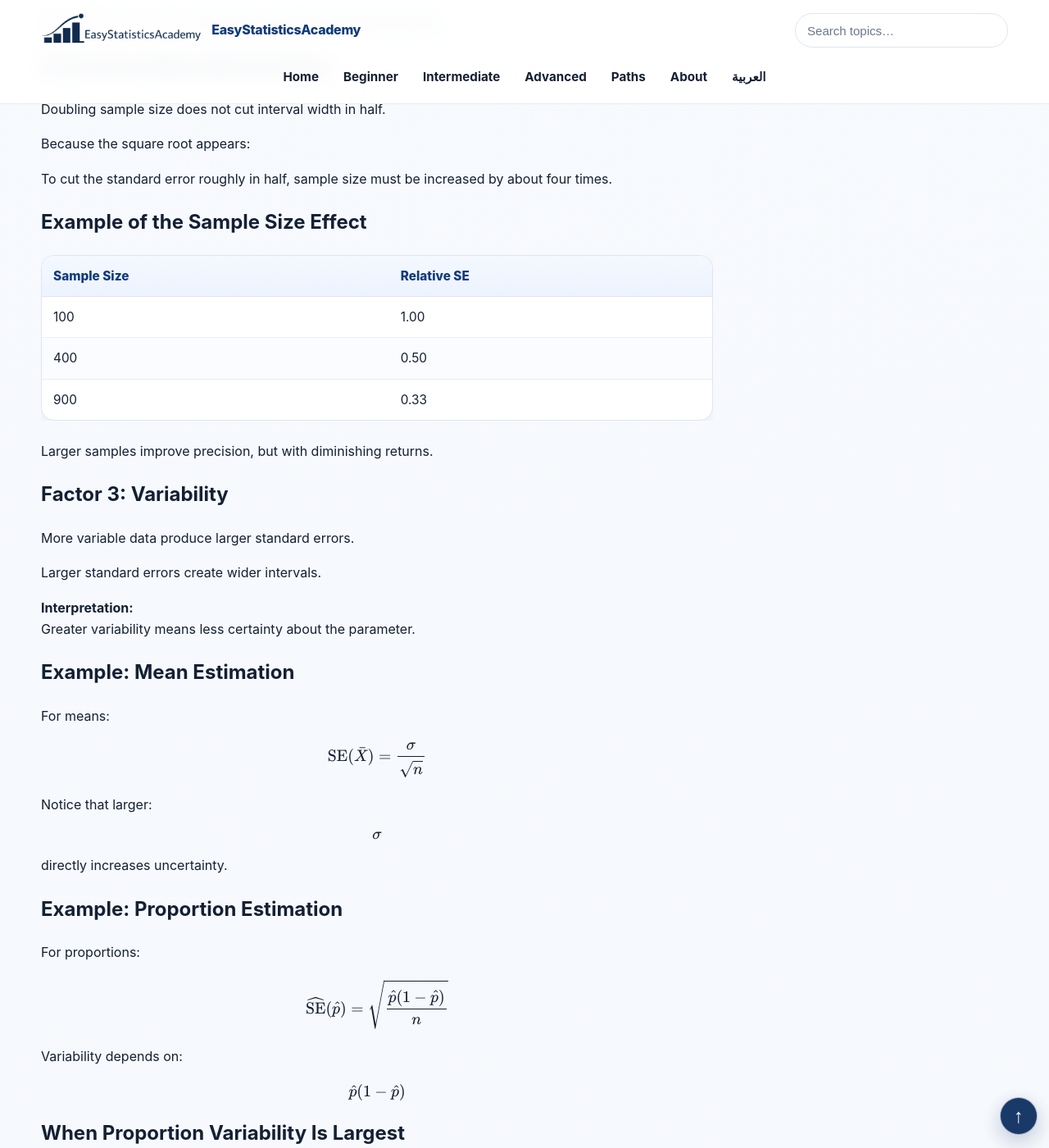
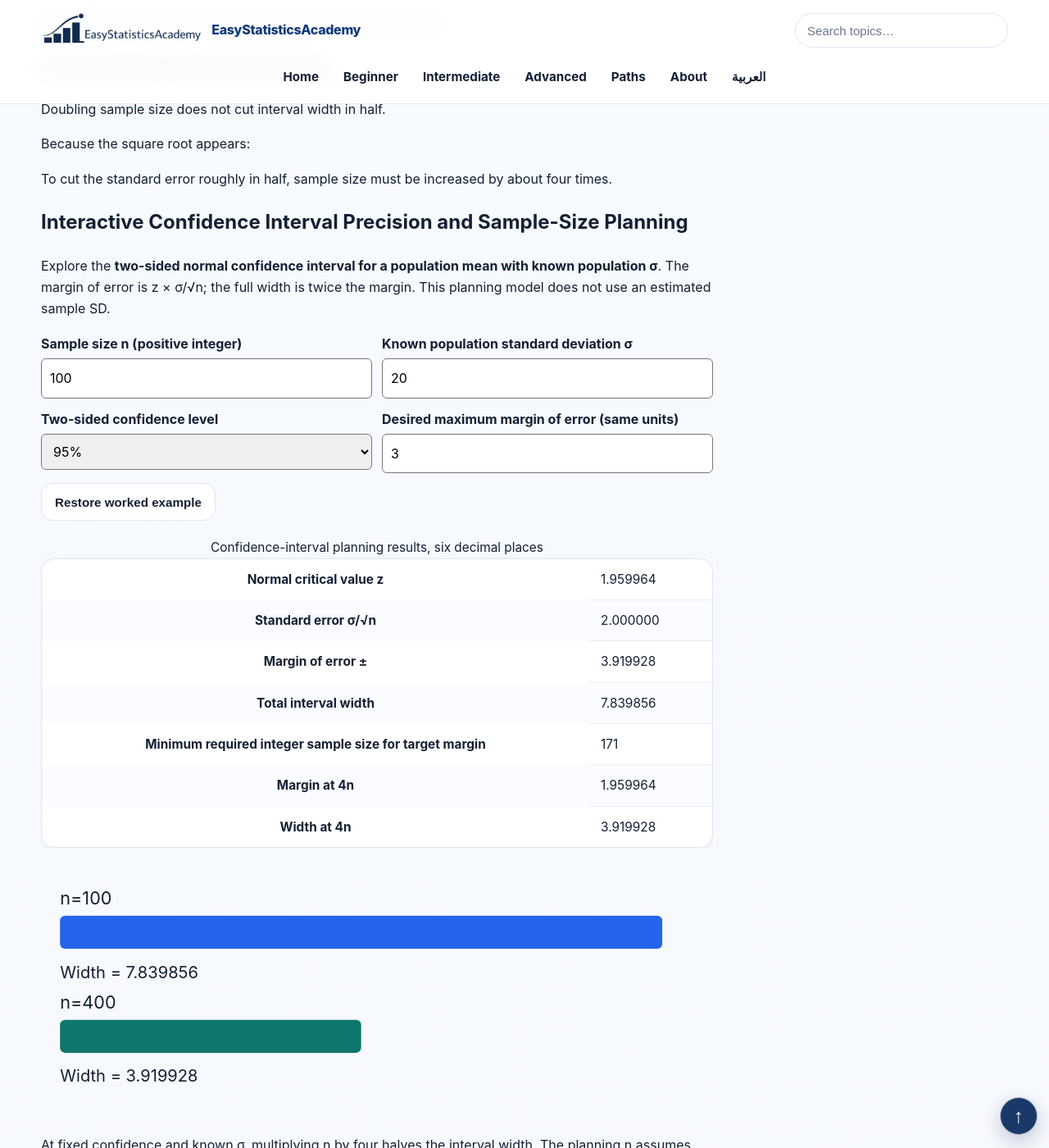
Before and after one commit to ammar-homaida-statistics/easystatisticsacademy, a Jekyll site: the page built from inference/confidence-intervals/width-and-precision-what-controls/index.md, in a window 1280 px wide and 1400 px high, scrolled down 2686 px. Shown: the whole window at 82% size. Built offline with Jekyll 4.4.1, drawn with Linux system fonts in a browser that asks for light colours; some of the changed text lies outside the part shown.

Commit message:
Batch #75: accessible known-sigma confidence precision and n planning explorer

```diff
--- a/inference/confidence-intervals/width-and-precision-what-controls/index.md
+++ b/inference/confidence-intervals/width-and-precision-what-controls/index.md
@@ -300,7 +300,48 @@ sidebar: false
 
     </div>
 
-    <h2>Example of the Sample Size Effect</h2>
+    <!-- Batch #75: practical known-sigma precision explorer -->
+<section class="concept-box" id="esa-precision-lab" aria-labelledby="esa-pr-heading">
+<h2 id="esa-pr-heading">Interactive Confidence Interval Precision and Sample-Size Planning</h2>
+<p>Explore the <strong>two-sided normal confidence interval for a population mean with known population σ</strong>. The margin of error is z × σ/√n; the full width is twice the margin. This planning model does not use an estimated sample SD.</p>
+<div class="esa-pr-grid">
+<div><label for="esa-pr-n">Sample size n (positive integer)</label><input type="number" id="esa-pr-n" min="1" max="1000000000" step="1" value="100"></div>
+<div><label for="esa-pr-sigma">Known population standard deviation σ</label><input type="number" id="esa-pr-sigma" min="0" step="any" value="20"></div>
+<div><label for="esa-pr-level">Two-sided confidence level</label><select id="esa-pr-level">
+<option value="90">90%</option><option value="95" selected>95%</option><option value="99">99%</option>
+</select></div>
+<div><label for="esa-pr-target">Desired maximum margin of error (same units)</label><input type="number" id="esa-pr-target" min="0" step="any" value="3"></div>
+</div>
+<button type="button" id="esa-pr-reset" class="btn btn-outline">Restore worked example</button>
+<p id="esa-pr-error" role="alert" aria-live="assertive" hidden></p>
+<section id="esa-pr-results" aria-label="Confidence interval precision results" aria-live="polite">
+<div class="table-wrap"><table><caption>Confidence-interval planning results, six decimal places</caption><tbody>
+<tr><th scope="row">Normal critical value z</th><td id="esa-pr-critical">—</td></tr>
+<tr><th scope="row">Standard error σ/√n</th><td id="esa-pr-stderr">—</td></tr>
+<tr><th scope="row">Margin of error ±</th><td id="esa-pr-margin">—</td></tr>
+<tr><th scope="row">Total interval width</th><td id="esa-pr-width">—</td></tr>
+<tr><th scope="row">Minimum required integer sample size for target margin</th><td id="esa-pr-needed">—</td></tr>
+<tr><th scope="row">Margin at 4n</th><td id="esa-pr-margin4">—</td></tr>
+<tr><th scope="row">Width at 4n</th><td id="esa-pr-width4">—</td></tr>
+</tbody></table></div>
+<svg id="esa-pr-chart" viewBox="0 0 530 210" role="img" aria-label="Interval width at selected sample size and four times the sample size" style="display:block;width:100%;height:auto;max-width:100%"></svg>
+<p id="esa-pr-explain"></p>
+</section>
+<p class="muted-mini">Planning formula: n ≥ (zσ/E)²; use the smallest integer that meets target E. Higher confidence and higher σ widen the interval; increasing n narrows it at a square-root rate. Narrow does not automatically mean accurate or unbiased. Correlation, clustering, selection bias, and unknown σ require a different design or inference model. This is a precision planning exercise—not a calculated CI for observed data.</p>
+</section>
+<style>
+#esa-precision-lab,#esa-precision-lab *{box-sizing:border-box}
+#esa-precision-lab{max-width:100%;min-width:0;overflow-wrap:anywhere}
+#esa-precision-lab .esa-pr-grid{display:grid;grid-template-columns:repeat(2,minmax(0,1fr));gap:12px;margin:12px 0}
+#esa-precision-lab label{display:block;font-weight:650;margin-bottom:5px}
+#esa-precision-lab :is(input,select){width:100%;min-width:0;font:inherit;padding:10px;border:1px solid #777;border-radius:6px}
+#esa-precision-lab .table-wrap{max-width:100%;overflow-x:auto}
+#esa-precision-lab [hidden]{display:none!important}
+#esa-precision-lab :is(input,select,button):focus-visible{outline:2px solid #0f766e;outline-offset:3px}
+@media(max-width:640px){#esa-precision-lab .esa-pr-grid{grid-template-columns:minmax(0,1fr)}}
+</style>
+<script defer src="/js/ci-precision-explorer.js"></script>
+<h2>Example of the Sample Size Effect</h2>
 
     <div class="table-wrap">
 
```
